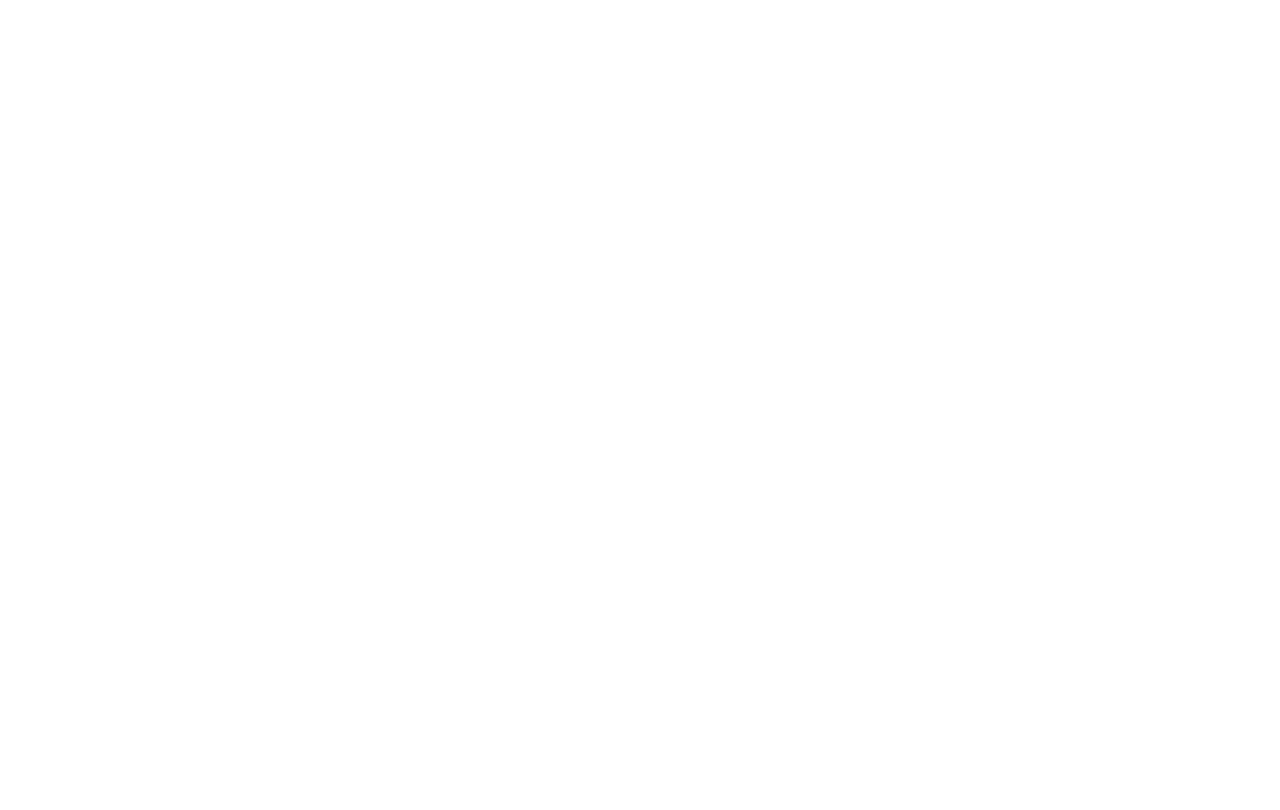
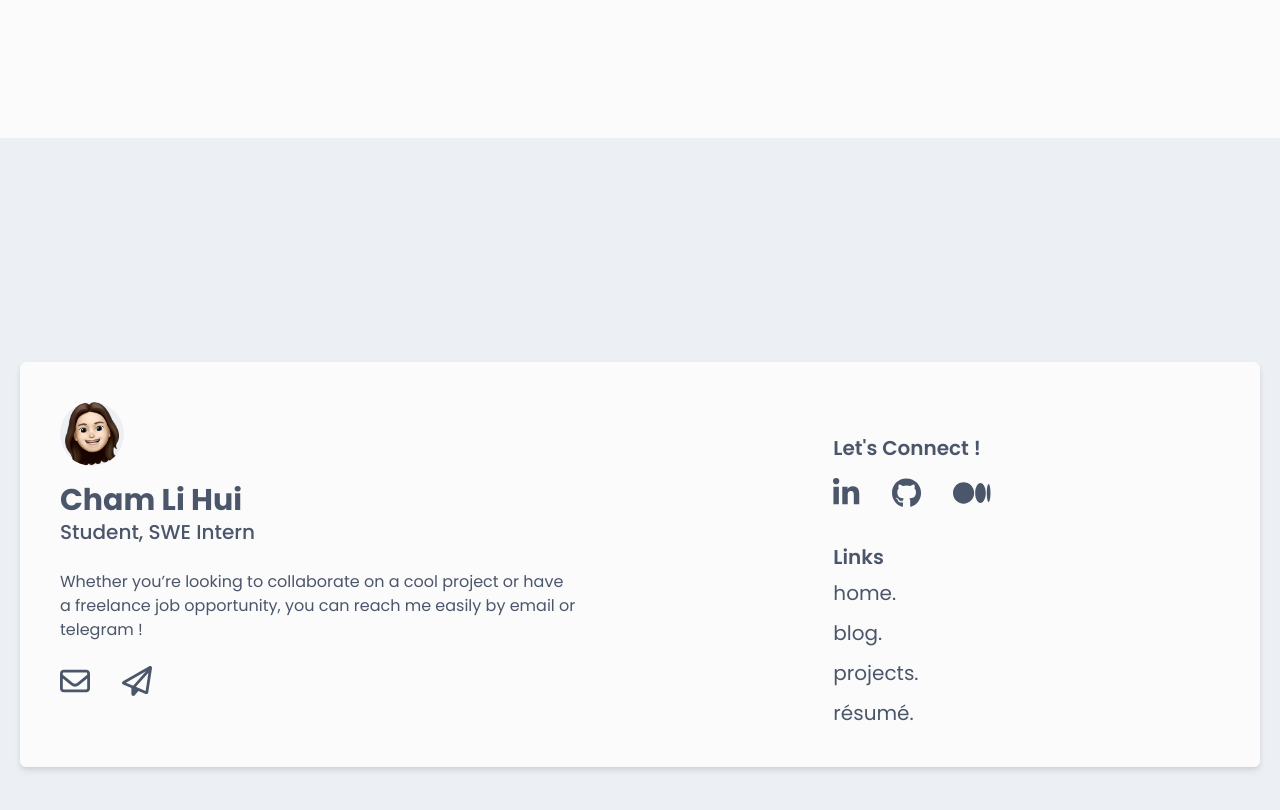
Before and after one commit to lihuicham/lihuicham.com-v2, a Next.js app: page / in a window 1280 px wide. Shown: the part 3640-4450 px from the top of the page. Before the commit the page ends 3554 px from the top, so only its background shows below. Built offline with nearby package versions, Linux system fonts and the light colour scheme.

Commit message:
add contact card

```diff
--- /dev/null
+++ b/src/app/components/Home/Contact.tsx
@@ -0,0 +1,48 @@
+/* eslint-disable @next/next/no-img-element */
+import { FontAwesomeIcon } from '@fortawesome/react-fontawesome'
+import { faGithub, faLinkedinIn, faMedium } from '@fortawesome/free-brands-svg-icons'
+import { faPaperPlane, faEnvelope } from '@fortawesome/free-regular-svg-icons'
+import Link from 'next/link'
+
+const Contact = () => {
+  return (
+    <div className="container mx-auto px-5 md:max-w-7xl">
+      <div className="bg-primary-base px-4 py-10 rounded-md drop-shadow-md md:flex md:px-10 md:w-full ">
+        <div className='md:w-2/3'>
+          <div>
+            <img alt="me" src="/memoji.png" className="object-contain bg-tertiary-base w-14 h-14 lg:w-16 lg:h-16 rounded-full overflow-hidden"/>
+          </div>
+          <p className='text-xl font-bold text-primary-text mt-4 lg:text-3xl'>Cham Li Hui</p>
+          <p className='font-medium text-primary-text lg:text-xl'>Student, SWE Intern</p>
+          <p className='text-xs text-primary-text mt-2 md:w-3/4 lg:w-2/3 lg:text-base lg:mt-6'>
+            Whether you’re looking to collaborate on a cool project or have a
+            freelance job opportunity, you can reach me easily by email or telegram !
+          </p>
+          <div className='text-primary-text mt-4 flex gap-4 md:gap-6 lg:gap-8 lg:mt-6'>
+            <Link href="mailto:lihuicham@u.nus.edu" className='hover:opacity-75'><FontAwesomeIcon icon={faEnvelope} className="text-xl lg:text-3xl"/></Link>
+            <Link href="https://t.me/lihuicham" target='_blank' className='hover:opacity-75'><FontAwesomeIcon icon={faPaperPlane} className="text-xl lg:text-3xl"/></Link>
+          </div>
+        </div>
+        <div className='mt-8'>
+          <p className='font-semibold text-primary-text lg:text-xl'>Let&apos;s Connect !</p>
+          <div className='text-primary-text flex gap-4 md:gap-6 lg:gap-8 mt-4'>
+            <Link href="https://www.linkedin.com/in/lihuicham" target="_blank" className='hover:opacity-75'><FontAwesomeIcon icon={faLinkedinIn} className="text-xl lg:text-3xl"/></Link>
+            <Link href="https://github.com/lihuicham" target="_blank" className='hover:opacity-75'><FontAwesomeIcon icon={faGithub} className="text-xl lg:text-3xl"/></Link>
+            <Link href="https://medium.com/@lihuicham" target="_blank" className='hover:opacity-75'><FontAwesomeIcon icon={faMedium} className="text-xl lg:text-3xl"/></Link>
+          </div>
+          <div className='mt-8'>
+            <p className='font-semibold text-primary-text lg:text-xl'>Links</p>
+            <div className='lg:text-xl text-primary-text mt-2 flex flex-col gap-3'>
+              <Link href="/" className='hover:opacity-75'>home.</Link>
+              <Link href="/" className='hover:opacity-75'>blog.</Link>
+              <Link href="/" className='hover:opacity-75'>projects.</Link>
+              <Link href="/" className='hover:opacity-75'>résumé.</Link>
+            </div>
+          </div>
+        </div>
+      </div>
+    </div>
+  )
+}
+
+export default Contact
--- a/src/pages/index.tsx
+++ b/src/pages/index.tsx
@@ -3,6 +3,7 @@
 import { AboutMe } from "@/app/components/Home/AboutMe"
 import { WorkExperiences } from "@/app/components/Home/WorkExperiences"
 import Quote from "@/app/components/Home/Quote"
+import Contact from "@/app/components/Home/Contact"
 
 export default function Home() {
   return (
@@ -18,6 +19,9 @@
       <div className="pb-56">
         <Quote />
       </div>
+      <div className="bg-tertiary-base py-56">
+        <Contact />
+      </div>
     </div>
   )
 }
```
Also changed, not shown: public/memoji.png (added).
